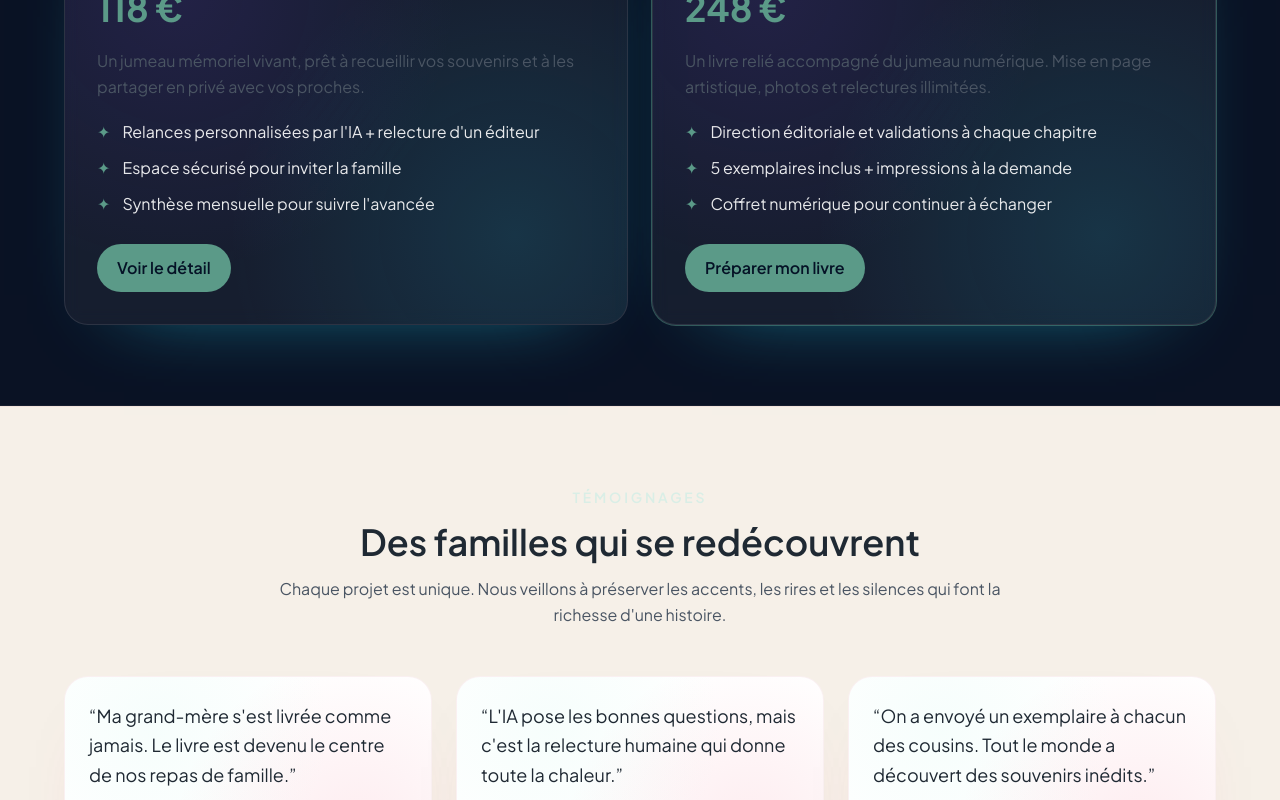
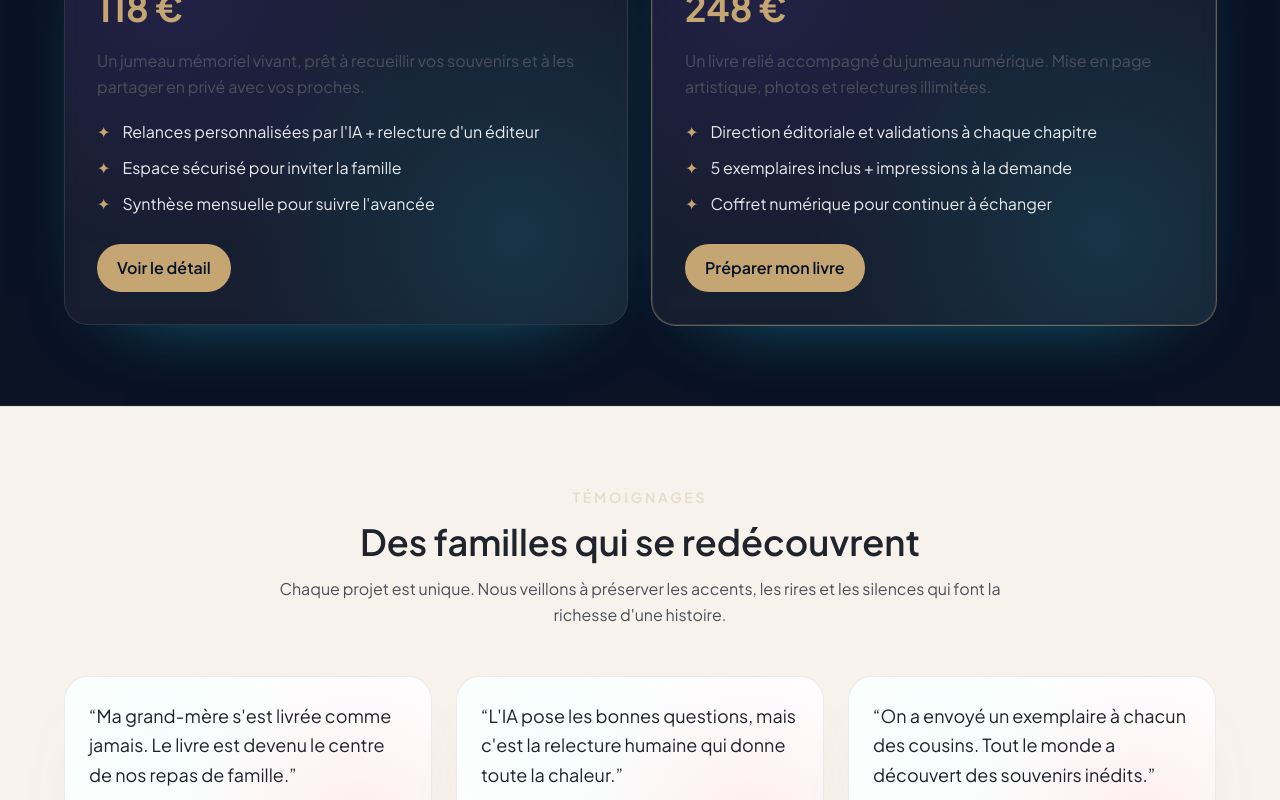
Before and after one commit to solalchetrit/loomina, a Next.js app: page / in a window 1280 px wide. Shown: the part 4620-5420 px from the top of the page. Built offline with nearby package versions, Linux system fonts and the light colour scheme.

Commit message:
Refine global palette for quiet luxury aesthetic

```diff
--- a/app/globals.css
+++ b/app/globals.css
@@ -6,18 +6,17 @@
 }
 
 :root {
-  /* Palette plus sobre et feutrée */
-  --loomina-burgundy: #d06a7a; /* Accent rosé assagi */
-  --loomina-burgundy-dark: #b04f61;
-  --loomina-gold: #5b9a88; /* Vert sauge doux pour les détails */
-  --loomina-gold-light: #d9eee6;
-  --loomina-cream: #f6f0e8; /* Fond ivoire feutré */
-  --loomina-text: #1f2933;
-  --loomina-text-light: #4a5563;
+  /* Palette minimaliste et premium (Quiet Luxury) */
+  --loomina-burgundy: #4b2f36; /* Accent merlot profond */
+  --loomina-burgundy-dark: #342127;
+  --loomina-gold: #c5a572; /* Doré désaturé pour les détails */
+  --loomina-gold-light: #e6dcc7; /* Sable clair pour les surfaces */
+  --loomina-cream: #f7f3ec; /* Fond ivoire calme */
+  --loomina-text: #1f232b; /* Encre douce */
+  --loomina-text-light: #4b505d; /* Gris fumé */
 
-  --background: radial-gradient(circle at 20% 20%, rgba(208, 106, 122, 0.08), transparent 32%),
-    radial-gradient(circle at 80% 10%, rgba(91, 154, 136, 0.08), transparent 28%),
-    #faf6f1;
+  /* Fond lisse et feutré pour limiter les distractions visuelles */
+  --background: linear-gradient(180deg, #f9f6f1 0%, #f4f0e8 100%);
   --foreground: var(--loomina-text);
 }
 
```
